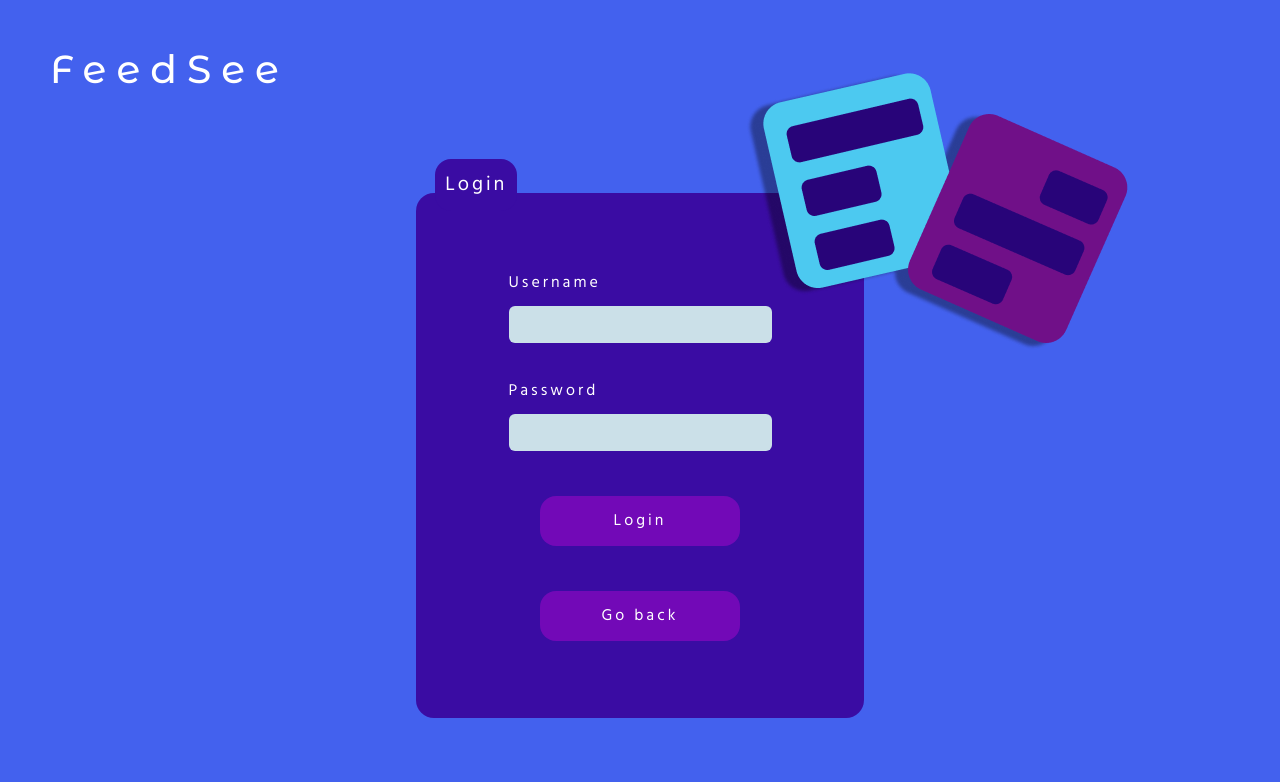
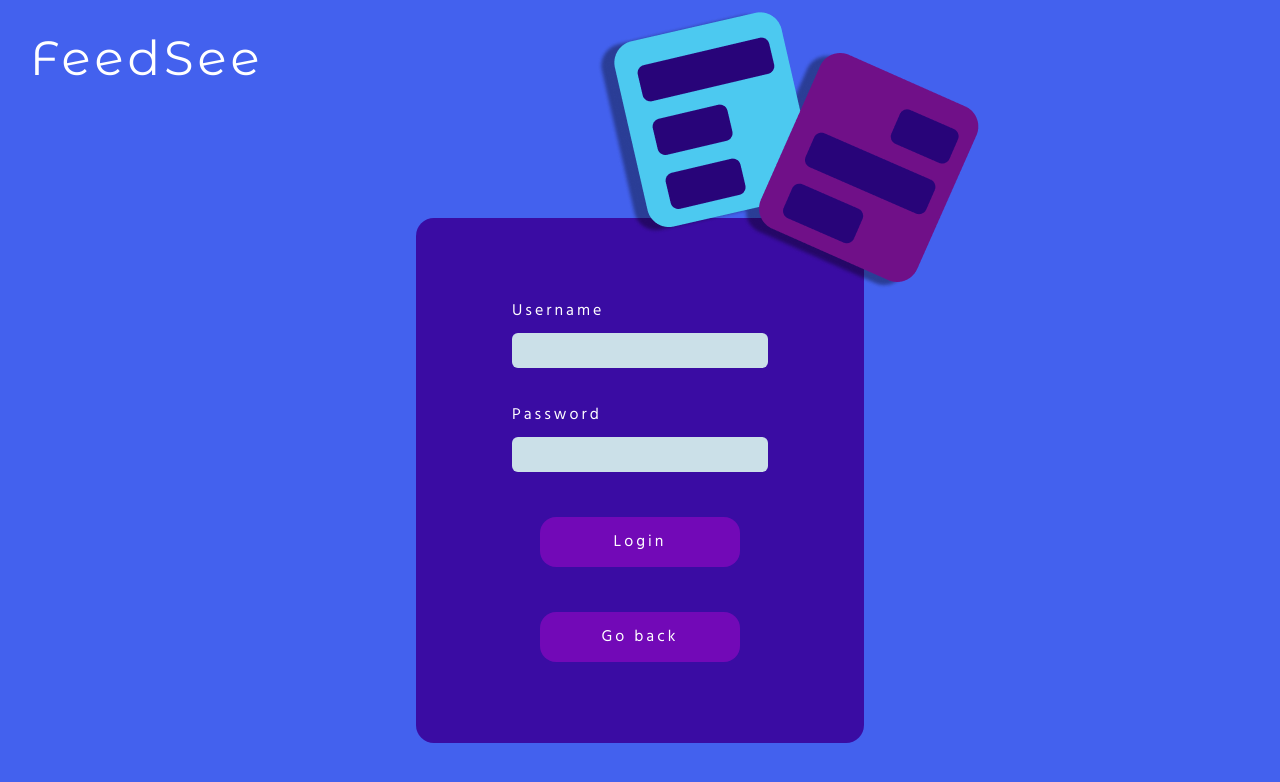
Before and after one commit to nizoom/FeedSee, a React (Create React App) app in the folder client/: page /#/404 in a window 1280 px wide. Both pictures are taken after a click on the button "Log in". Shown: the top 782 px of the page. Built offline with nearby package versions, Linux system fonts and the light colour scheme; a web font is replaced by a local one.

Commit message:
re did sign up page using chakra ui components

```diff
--- a/client/package.json
+++ b/client/package.json
@@ -4,9 +4,11 @@
   "private": true,
   "proxy": "http://localhost:4000",
   "dependencies": {
-    "@chakra-ui/react": "^2.4.3",
+    "@chakra-ui/react": "^2.4.5",
     "@emotion/react": "^11.10.5",
     "@emotion/styled": "^11.10.5",
+    "@fontsource/hind": "^4.5.10",
+    "@fontsource/montserrat-alternates": "^4.5.11",
     "@testing-library/jest-dom": "^5.12.0",
     "@testing-library/react": "^11.2.6",
     "@testing-library/user-event": "^12.8.3",
--- /dev/null
+++ b/client/src/components/logo.tsx
@@ -0,0 +1,16 @@
+import React from "react";
+import { Text, Heading, ChakraProvider } from "@chakra-ui/react";
+import { theme } from "../pages/css/theme";
+import "@fontsource/hind";
+import "@fontsource/montserrat-alternates";
+
+const Logo: React.FC = () => {
+  return (
+    <ChakraProvider theme={theme}>
+      {/* <Heading fontFamily={theme.fonts.primary}>FeedSee</Heading> */}
+      <Heading sx={theme.heading}>FeedSee</Heading>
+    </ChakraProvider>
+  );
+};
+
+export default Logo;
--- a/client/src/index.tsx
+++ b/client/src/index.tsx
@@ -5,7 +5,8 @@ import reportWebVitals from "./reportWebVitals";
 import "./index.css";
 import { createRoot } from "react-dom/client";
 import { BrowserRouter, Router } from "react-router-dom";
-
+import { ChakraBaseProvider } from "@chakra-ui/react";
+import { theme } from "./pages/css/theme";
 const rootElement = document.getElementById("root");
 if (!rootElement) throw new Error("Failed to find the root element");
 const root = createRoot(rootElement);
--- a/client/src/pages/authforms/authpages.tsx
+++ b/client/src/pages/authforms/authpages.tsx
@@ -2,7 +2,25 @@ import React, { useState, useEffect } from "react";
 import { useHistory } from "react-router-dom";
 import "../css/authpages.css";
 import OverlappingCards from "../../media/overlappingcards.png";
-
+import {
+  Box,
+  Flex,
+  Image,
+  Show,
+  Center,
+  FormControl,
+  FormLabel,
+  FormErrorMessage,
+  FormHelperText,
+  Input,
+  Button,
+  Stack,
+  Container,
+  Text,
+  Spacer,
+} from "@chakra-ui/react";
+import Logo from "../../components/logo";
+import { theme } from "../css/theme";
 const AuthPages = (props: {
   history: { location: { state: { loginOrSignup: string } } };
 }) => {
@@ -26,43 +44,97 @@ const AuthPages = (props: {
 
   return (
     <div className="auth-page-wrapper">
-      <header className="landingpage-header">
-        <h1 className="app-title">FeedSee</h1>
-      </header>
-      <div className="top-of-formbox">
-        <img src={OverlappingCards} className="overlapping-cards" />
-        <h1 className="auth-form-title">{signupForm}</h1>
-      </div>
+      <Logo />
+      <Box>
+        <div>
+          <Show above="1100px">
+            <Image
+              src={OverlappingCards}
+              position="absolute"
+              top="1%"
+              right="23%"
 
-      <section>
+              // display="inline-block"
+              // mt="-110px"
+              // mr="-45%"
+              // className="overlapping-cards"
+            />
+          </Show>
+        </div>
         {signupForm === "Signup" ? (
-          <div className="auth-form-box">
-            <form>
-              <div className="input-div">
-                <label>Username</label>
-                <input type="text" className="auth-input" autoFocus />
-              </div>
-              <div className="input-div">
-                <label>Password</label>
-                <input type="password" className="auth-input" />
-              </div>
-              <div className="input-div">
-                <label>Confirm Password</label>
-                <input type="password" className="auth-input" />
-              </div>
-
-              <button type="submit" className="auth-form-btn">
-                <p>Sign Up </p>
-              </button>
-              <button
-                type="button"
-                className="auth-form-btn go-back"
-                onClick={goBack}
-              >
-                <p>Go back </p>
-              </button>
-            </form>
-          </div>
+          <Flex h="100%" alignItems="center" justifyContent="center" mt="5%">
+            <Flex
+              flexDirection="column"
+              w={350}
+              p={35}
+              pt={45}
+              pb={45}
+              borderRadius={16}
+              boxShadow="lg"
+              bg={theme.colors.TrypanBlueDark}
+            >
+              <FormControl>
+                <Flex direction="column">
+                  <FormHelperText letterSpacing="3px" mb="5px" w="60%">
+                    Username
+                  </FormHelperText>
+                  <Input
+                    type="text"
+                    mb="25px"
+                    h="35px"
+                    borderRadius={8}
+                    backgroundColor="#cbe0e8"
+                  />
+                  <FormHelperText letterSpacing="3px" mb="5px">
+                    Password
+                  </FormHelperText>
+                  <Input
+                    type="password"
+                    mb="25px"
+                    h="35px"
+                    borderRadius={8}
+                    backgroundColor="#cbe0e8"
+                  />
+                  <FormHelperText letterSpacing="3px" mb="5px">
+                    Confirm Password
+                  </FormHelperText>
+                  <Input
+                    type="password"
+                    mb="25px"
+                    h="35px"
+                    borderRadius={8}
+                    backgroundColor="#cbe0e8"
+                  />
+                  <Flex
+                    gap="20px"
+                    justify="center"
+                    direction="column"
+                    mt="10px"
+                  >
+                    <Button
+                      sx={theme.buttons}
+                      h="40px"
+                      letterSpacing="3px"
+                      w="70%"
+                      m="auto"
+                    >
+                      Submit
+                    </Button>
+                    <Button
+                      sx={theme.buttons}
+                      h="40px"
+                      letterSpacing="3px"
+                      w="70%"
+                      m="auto"
+                      onClick={goBack}
+                    >
+                      Go back
+                    </Button>
+                  </Flex>
+                </Flex>
+              </FormControl>
+            </Flex>
+          </Flex>
         ) : (
           <div className="auth-form-box">
             <form>
@@ -87,9 +159,37 @@ const AuthPages = (props: {
             </form>
           </div>
         )}
-      </section>
+      </Box>
     </div>
   );
 };
 
 export default AuthPages;
+
+{
+  /* <form>
+                <div className="input-div">
+                  <label>Username</label>
+                  <input type="text" className="auth-input" autoFocus />
+                </div>
+                <div className="input-div">
+                  <label>Password</label>
+                  <input type="password" className="auth-input" />
+                </div>
+                <div className="input-div">
+                  <label>Confirm Password</label>
+                  <input type="password" className="auth-input" />
+                </div>
+
+                <button type="submit" className="auth-form-btn">
+                  <p>Sign Up </p>
+                </button>
+                <button
+                  type="button"
+                  className="auth-form-btn go-back"
+                  onClick={goBack}
+                >
+                  <p>Go back </p>
+                </button>
+              </form> */
+}
--- a/client/src/pages/css/authpages.css
+++ b/client/src/pages/css/authpages.css
@@ -77,7 +77,6 @@
   border: none;
   width: 20vw;
   border-radius: 6px;
-  font-size: 16px;
   font-weight: 500;
   color: black;
   padding-left: 5px;
--- /dev/null
+++ b/client/src/pages/css/theme.ts
@@ -0,0 +1,52 @@
+import { extendTheme } from "@chakra-ui/react";
+import { theme as chakraTheme } from "@chakra-ui/react";
+
+import "@fontsource/hind";
+import "@fontsource/montserrat-alternates";
+
+const colors = {
+  FlickrPink: "#F72585",
+  Byzantine: "#B5179E",
+  Purpled: "#7209B7",
+  DarkPurple: "#560BAD",
+  TrypanBlue: "#480CA8",
+  TrypanBlueDark: "#3A0CA3",
+  PersianBlue: "#3F37C9",
+  UltrmarineBlue: "#4361EE",
+  DodgerBlue: "#4895EF",
+  ViidSkyBlue: "#42b2d4",
+};
+
+const fonts = {
+  ...chakraTheme.fonts,
+  primary: `"Montserrat Alternates", sans-serif`,
+  secondary: `"Hind", sans-serif'`,
+};
+
+const buttons = {
+  backgroundColor: colors.Purpled,
+  borderRadius: "30px",
+  textAlign: "center",
+};
+
+const heading = {
+  fontFamily: fonts.primary,
+  fontSize: "5xl",
+  p: "30px",
+  fontWeight: "400",
+  letterSpacing: "4px",
+};
+
+const authForm = {
+  fontFamily: fonts.secondary,
+  letterSpacing: "4px",
+  //   width: "35%",
+  //   height: "525px",
+  FormHelperText: {
+    mb: "10px",
+    fontFamily: fonts.secondary,
+    letterSpacing: "4px",
+  },
+};
+
+export const theme = extendTheme({ heading, buttons, colors, authForm });
--- a/client/src/pages/landingpage/landingpage.tsx
+++ b/client/src/pages/landingpage/landingpage.tsx
@@ -2,7 +2,7 @@ import React from "react";
 import "../css/landingpage.css";
 import Hero from "../../media/hero.png";
 import { useHistory } from "react-router-dom";
-import { AspectRatio, Box, Center, Image } from "@chakra-ui/react";
+import { Center, Image } from "@chakra-ui/react";
 
 const LandingPage = () => {
   const history = useHistory();
--- a/client/src/pages/scss/authpages.scss
+++ b/client/src/pages/scss/authpages.scss
@@ -1,11 +1,11 @@
 @use "globalstyles";
-.auth-page-wrapper{
+.auth-page-wrapper {
   background-color: map-get(globalstyles.$colors, Ultramarine-Blue);
   color: white;
   height: 100vh;
 }
 
-.app-title{
+.app-title {
   font-family: globalstyles.$primary-font;
   font-size: map-get(globalstyles.$font-sizes, large);
   font-weight: 500;
@@ -13,7 +13,7 @@
   letter-spacing: 10px;
 }
 
-.auth-form-title{
+.auth-form-title {
   font-family: globalstyles.$secondary-font;
   font-size: map-get(globalstyles.$font-sizes, medium-small);
   font-weight: 400;
@@ -26,7 +26,7 @@
   padding: 10px;
   border-radius: 16px 16px;
 }
-.top-of-formbox{
+.top-of-formbox {
   position: absolute;
   right: 25%;
   display: flex;
@@ -34,11 +34,11 @@
   z-index: 1;
 }
 
-.overlapping-cards{
+.overlapping-cards {
   margin-right: -45%;
   margin-top: -50px;
 }
-.auth-form-box{
+.auth-form-box {
   background-color: map-get(globalstyles.$colors, Trypan-Blue-Dark);
   display: flex;
   flex-direction: column;
@@ -56,24 +56,22 @@
     margin: auto;
     align-items: center;
     gap: 35px;
-        label{
+    label {
       letter-spacing: 3px;
       font-family: globalstyles.$secondary-font;
       margin-bottom: 10px;
     }
-        .go-back{
-
+    .go-back {
     }
   }
 
-    .input-div{
+  .input-div {
     display: flex;
     flex-direction: column;
   }
 }
 
-
-.auth-input{
+.auth-input {
   font-family: globalstyles.$secondary-font;
   font-size: map-get(globalstyles.$font-sizes, small);
   height: 35px;
@@ -81,15 +79,13 @@
   border: none;
   width: 20vw;
   border-radius: 6px;
-    font-size: map-get(globalstyles.$font-sizes, small);
   font-weight: 500;
   color: black;
   padding-left: 5px;
   border: none;
 }
 
-.auth-form-btn{
-
+.auth-form-btn {
   background-color: map-get(globalstyles.$colors, Purpled);
   border: none;
   color: white;
@@ -100,19 +96,18 @@
   margin-top: 10px;
   width: 200px;
 
-    p{
+  p {
     font-family: globalstyles.$secondary-font;
     font-size: map-get(globalstyles.$font-sizes, small);
     margin: 0;
   }
 }
 
-@media(max-width: 1100px){
-    .overlapping-cards{
+@media (max-width: 1100px) {
+  .overlapping-cards {
     display: none;
   }
 }
 
-@media(max-width:map-get(globalstyles.$breakpoints, tablet)){
-
+@media (max-width: map-get(globalstyles.$breakpoints, tablet)) {
 }
```
Also changed, not shown: 2 other files (tests, documents, lock files or other folders). Lines whose indentation alone changed are shown as unchanged.
